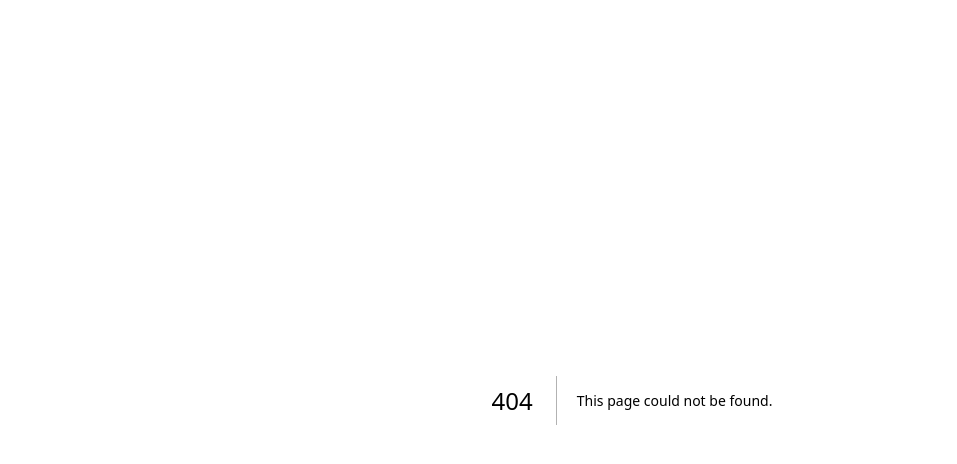
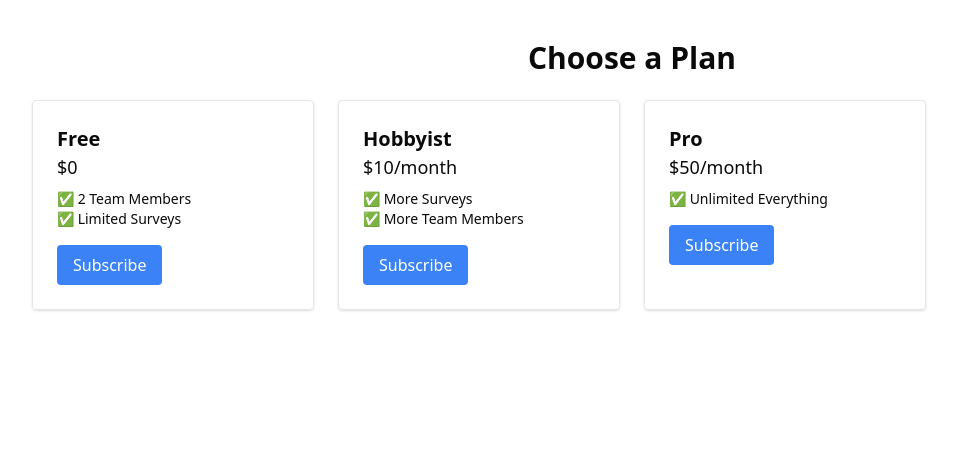
Before and after one commit to Jereck/survio-frontend, a Next.js app: page /pricing in a window 1280 px wide. Before the commit this address had no page. Shown: the top 464 px of the page, without its empty margins (8-965 px from the left). Built offline with nearby package versions, Linux system fonts and the light colour scheme.

Commit message:
Added a pricing page

```diff
--- /dev/null
+++ b/src/app/pricing/page.tsx
@@ -0,0 +1,51 @@
+"use client";
+
+const plans = [
+  { name: "Free", price: "$0", features: ["2 Team Members", "Limited Surveys"], lookup_key: "free_monthly" },
+  { name: "Hobbyist", price: "$10/month", features: ["More Surveys", "More Team Members"], lookup_key: "hobby_monthly" },
+  { name: "Pro", price: "$50/month", features: ["Unlimited Everything"], lookup_key: "pro_monthly" },
+];
+
+export default function PricingPage() {
+  const handleSubscription = async (lookupKey: string) => {
+    try {
+      const res = await fetch("http://localhost:5000/payments/create-checkout-session", {
+        method: "POST",
+        headers: { "Content-Type": "application/json" },
+        body: JSON.stringify({ lookup_key: lookupKey }),
+      });
+
+      const data = await res.json();
+      if (data.url) window.location.href = data.url;
+    } catch (error) {
+      console.error("Failed to create checkout session:", error);
+    }
+  };
+
+  return (
+    <div className="p-10">
+      <h1 className="text-3xl font-bold text-center mb-6">Choose a Plan</h1>
+      <div className="grid grid-cols-4 gap-6">
+        {plans.map((plan) => (
+          <div key={plan.name} className="border p-6 rounded shadow">
+            <h2 className="text-xl font-bold">{plan.name}</h2>
+            <p className="text-lg">{plan.price}</p>
+            <ul className="mt-2">
+              {plan.features.map((feature, i) => (
+                <li key={i} className="text-sm">✅ {feature}</li>
+              ))}
+            </ul>
+            {plan.lookup_key && (
+              <button
+                onClick={() => handleSubscription(plan.lookup_key)}
+                className="mt-4 bg-blue-500 text-white px-4 py-2 rounded"
+              >
+                Subscribe
+              </button>
+            )}
+          </div>
+        ))}
+      </div>
+    </div>
+  );
+}
```
